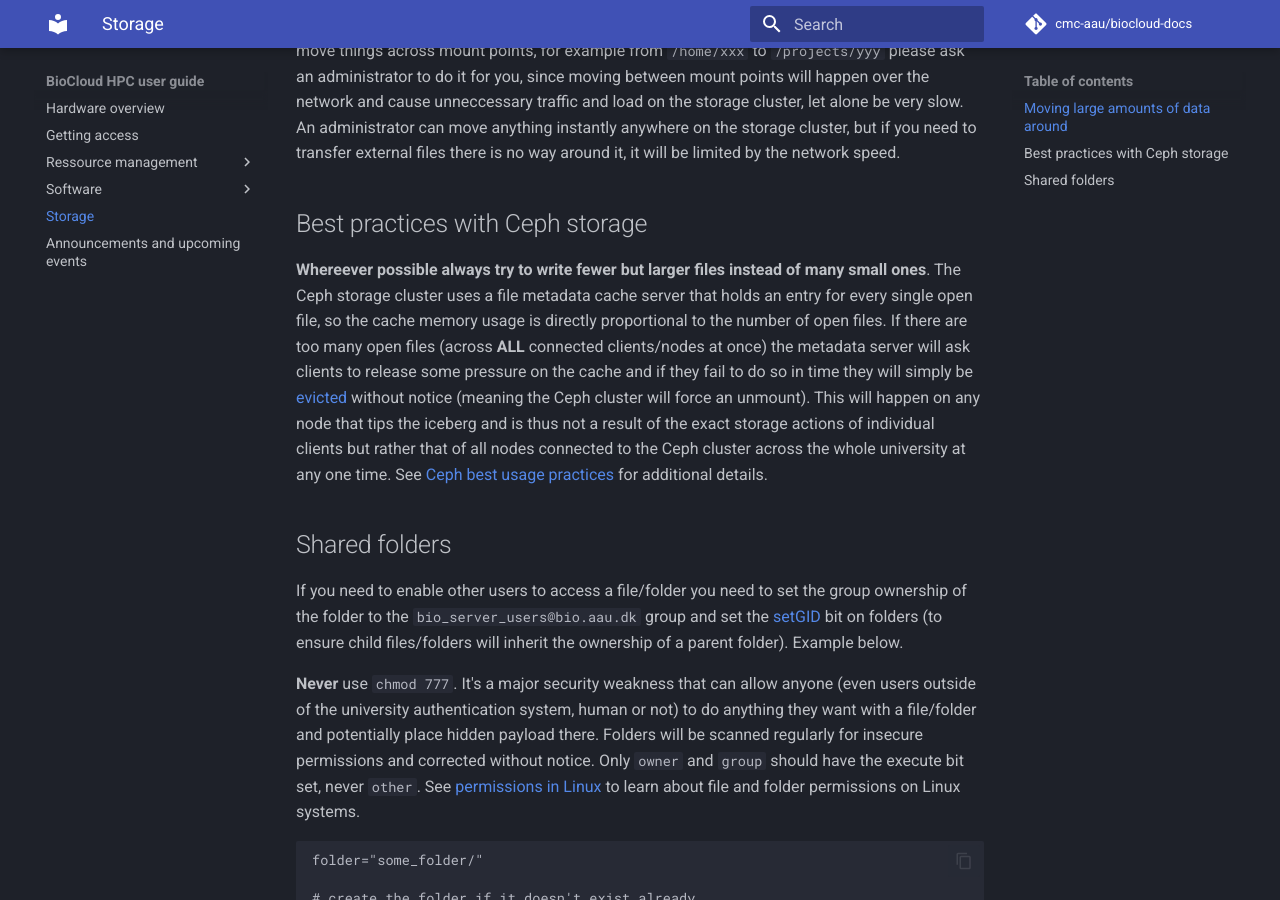
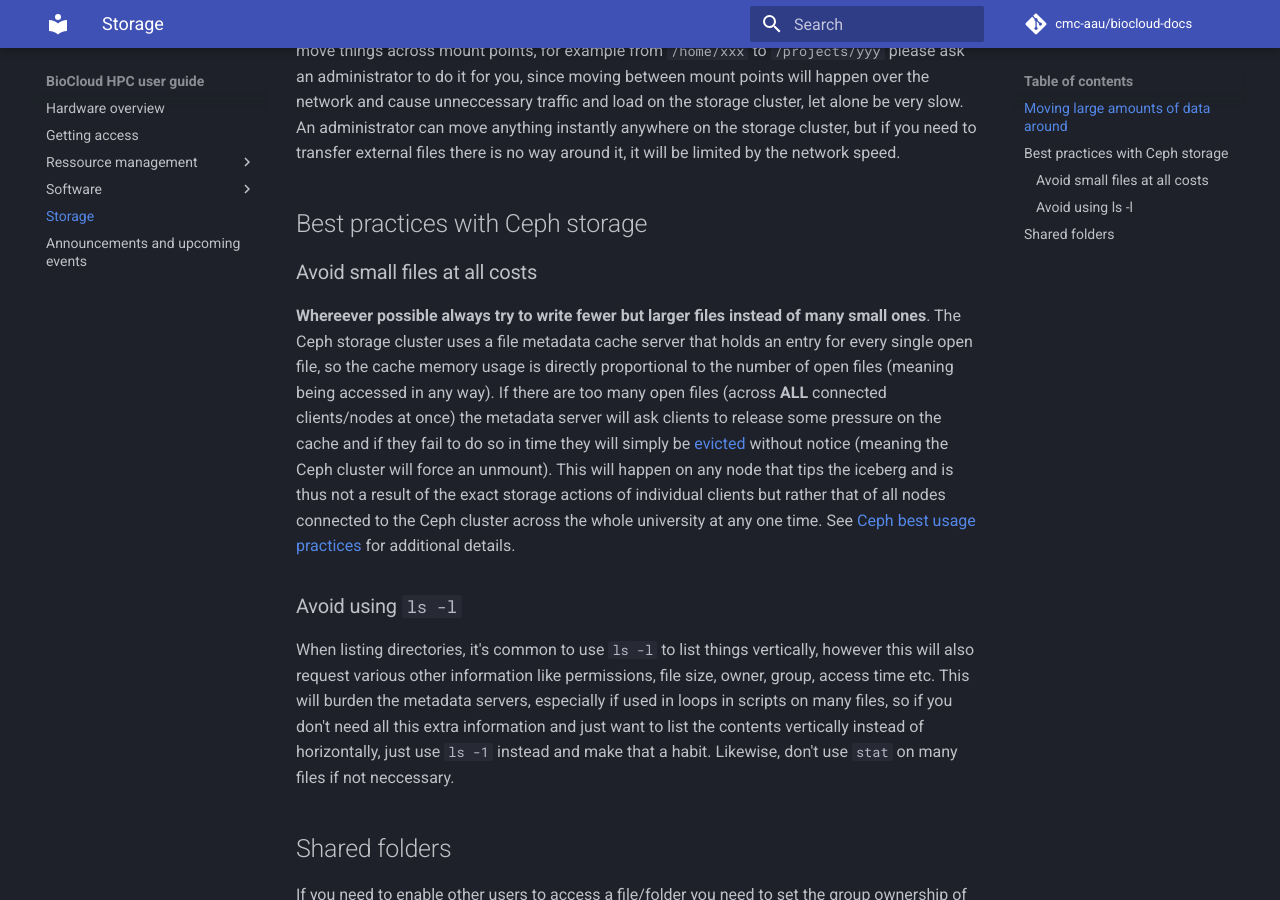
Before and after one commit to cmc-aau/hpc-docs, an MkDocs documentation site: the page built from docs/storage.md, in a window 1280 px wide and 900 px high, scrolled down 1135 px. Built offline with MkDocs 1.6.1 and Material for MkDocs 9.7.7, drawn with Linux system fonts in a browser that asks for light colours; comment, search, counter and statistics services are not loaded.

Commit message:
add best practice reg file stat/ls

```diff
--- a/docs/storage.md
+++ b/docs/storage.md
@@ -16,7 +16,11 @@ All nodes are connected to a Ceph network storage cluster through a few differen
 If you need to move large amounts of data (or numerous files at once regardless of size) it will happen in an instant regardless of the size if you make sure you are doing it on the same filesystem/mount, for example from `/projects/xxx` to `/projects/yyy`. However, if you need to move things across mount points, for example from `/home/xxx` to `/projects/yyy` please ask an administrator to do it for you, since moving between mount points will happen over the network and cause unneccessary traffic and load on the storage cluster, let alone be very slow. An administrator can move anything instantly anywhere on the storage cluster, but if you need to transfer external files there is no way around it, it will be limited by the network speed.
 
 ## Best practices with Ceph storage
-**Whereever possible always try to write fewer but larger files instead of many small ones**. The Ceph storage cluster uses a file metadata cache server that holds an entry for every single open file, so the cache memory usage is directly proportional to the number of open files. If there are too many open files (across **ALL** connected clients/nodes at once) the metadata server will ask clients to release some pressure on the cache and if they fail to do so in time they will simply be [evicted](https://docs.ceph.com/en/reef/cephfs/eviction/) without notice (meaning the Ceph cluster will force an unmount). This will happen on any node that tips the iceberg and is thus not a result of the exact storage actions of individual clients but rather that of all nodes connected to the Ceph cluster across the whole university at any one time. See [Ceph best usage practices](https://docs.ceph.com/en/reef/cephfs/app-best-practices/) for additional details.
+### Avoid small files at all costs
+**Whereever possible always try to write fewer but larger files instead of many small ones**. The Ceph storage cluster uses a file metadata cache server that holds an entry for every single open file, so the cache memory usage is directly proportional to the number of open files (meaning being accessed in any way). If there are too many open files (across **ALL** connected clients/nodes at once) the metadata server will ask clients to release some pressure on the cache and if they fail to do so in time they will simply be [evicted](https://docs.ceph.com/en/reef/cephfs/eviction/) without notice (meaning the Ceph cluster will force an unmount). This will happen on any node that tips the iceberg and is thus not a result of the exact storage actions of individual clients but rather that of all nodes connected to the Ceph cluster across the whole university at any one time. See [Ceph best usage practices](https://docs.ceph.com/en/reef/cephfs/app-best-practices/) for additional details.
+
+### Avoid using `ls -l`
+When listing directories, it's common to use `ls -l` to list things vertically, however this will also request various other information like permissions, file size, owner, group, access time etc. This will burden the metadata servers, especially if used in loops in scripts on many files, so if you don't need all this extra information and just want to list the contents vertically instead of horizontally, just use `ls -1` instead and make that a habit. Likewise, don't use `stat` on many files if not neccessary.
 
 ## Shared folders
 If you need to enable other users to access a file/folder you need to set the group ownership of the folder to the `bio_server_users@bio.aau.dk` group and set the [setGID](https://www.geeksforgeeks.org/setuid-setgid-and-sticky-bits-in-linux-file-permissions/) bit on folders (to ensure child files/folders will inherit the ownership of a parent folder). Example below.
```
